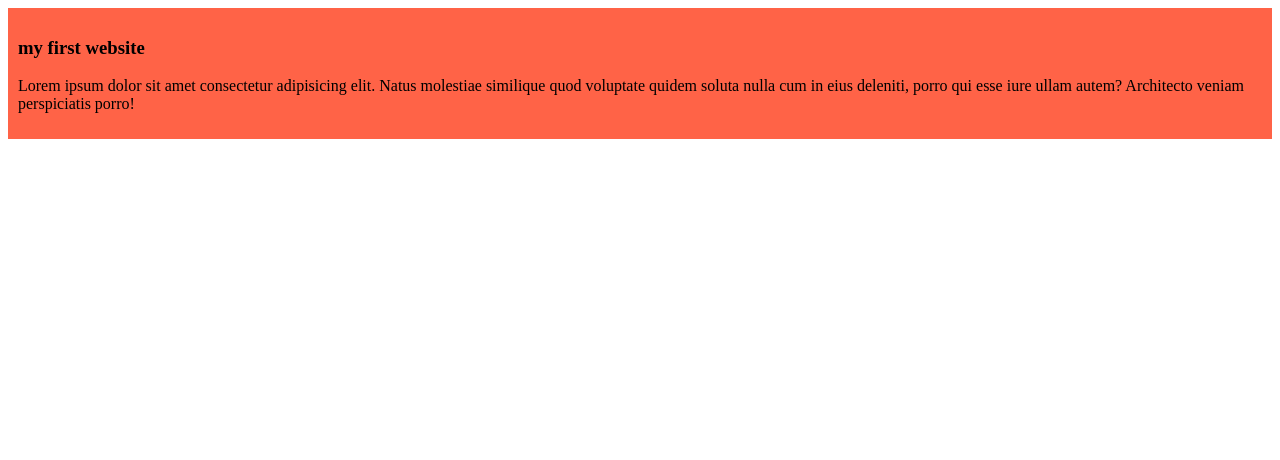
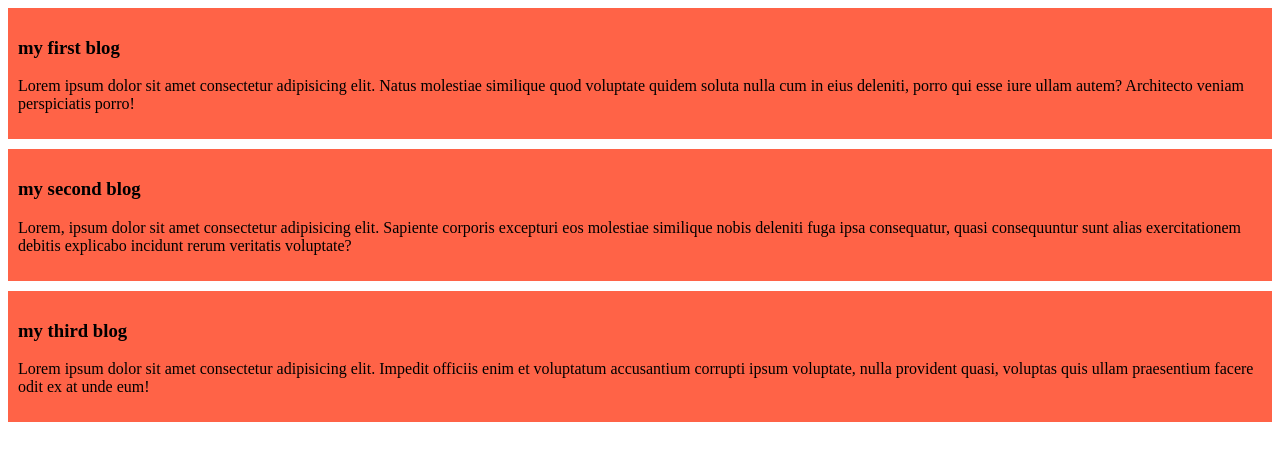
Before and after one commit to fariha1725/my-simple-website-re, a plain HTML site: page index.html in a window 1280 px wide. Drawn offline with Linux system fonts and the light colour scheme.

Commit message:
added second and third blog

```diff
--- a/index.html
+++ b/index.html
@@ -8,8 +8,16 @@
 </head>
 <body>
     <div>
-        <h3>my first website</h3>
+        <h3>my first blog</h3>
         <p>Lorem ipsum dolor sit amet consectetur adipisicing elit. Natus molestiae similique quod voluptate quidem soluta nulla cum in eius deleniti, porro qui esse iure ullam autem? Architecto veniam perspiciatis porro!</p>
+    </div>
+    <div>
+        <h3>my second blog</h3>
+        <p>Lorem, ipsum dolor sit amet consectetur adipisicing elit. Sapiente corporis excepturi eos molestiae similique nobis deleniti fuga ipsa consequatur, quasi consequuntur sunt alias exercitationem debitis explicabo incidunt rerum veritatis voluptate?</p>
+    </div>
+    <div>
+        <h3>my third blog</h3>
+        <p>Lorem ipsum dolor sit amet consectetur adipisicing elit. Impedit officiis enim et voluptatum accusantium corrupti ipsum voluptate, nulla provident quasi, voluptas quis ullam praesentium facere odit ex at unde eum!</p>
     </div>
 </body>
 </html>
--- a/styles/blog.css
+++ b/styles/blog.css
@@ -1,4 +1,5 @@
 div{
     background-color: tomato;
     padding: 10px;
+    margin-bottom: 10px;
 }
```
